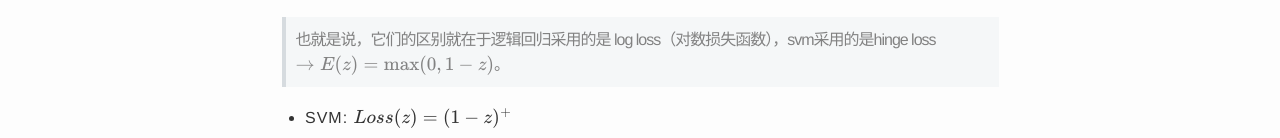
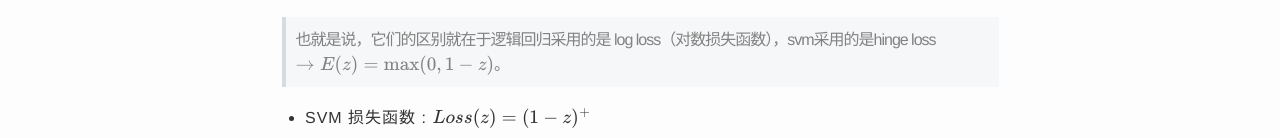
Before and after one commit to charleshm/charleshm.github.io, a Jekyll site: the page built from _posts/2016-03-21-LR-SVM.md, in a window 1280 px wide. Shown: the part 622-760 px from the top of the page. Built offline with Jekyll 4.4.1, drawn with Linux system fonts in a browser that asks for light colours; some web fonts are replaced; formulas are drawn with MathJax 3; comment, search, counter and statistics services are not loaded.

Commit message:
LR vs SVM

```diff
--- a/_posts/2016-03-21-LR-SVM.md
+++ b/_posts/2016-03-21-LR-SVM.md
@@ -28,8 +28,8 @@
 
 > 也就是说，它们的区别就在于逻辑回归采用的是 log loss（对数损失函数），svm采用的是hinge loss $\rightarrow E(z) = \max(0,1-z)$。
 
- - SVM: $Loss(z) = (1-z)^+$
- - LR: $Loss(z) = \log(1+\exp(-z))$
+ - SVM 损失函数 :  $Loss(z) = (1-z)^+$
+ - LR 损失函数:  $Loss(z) = \log(1+\exp(-z))$
 
 ![此处输入图片的描述][1]
 
```
